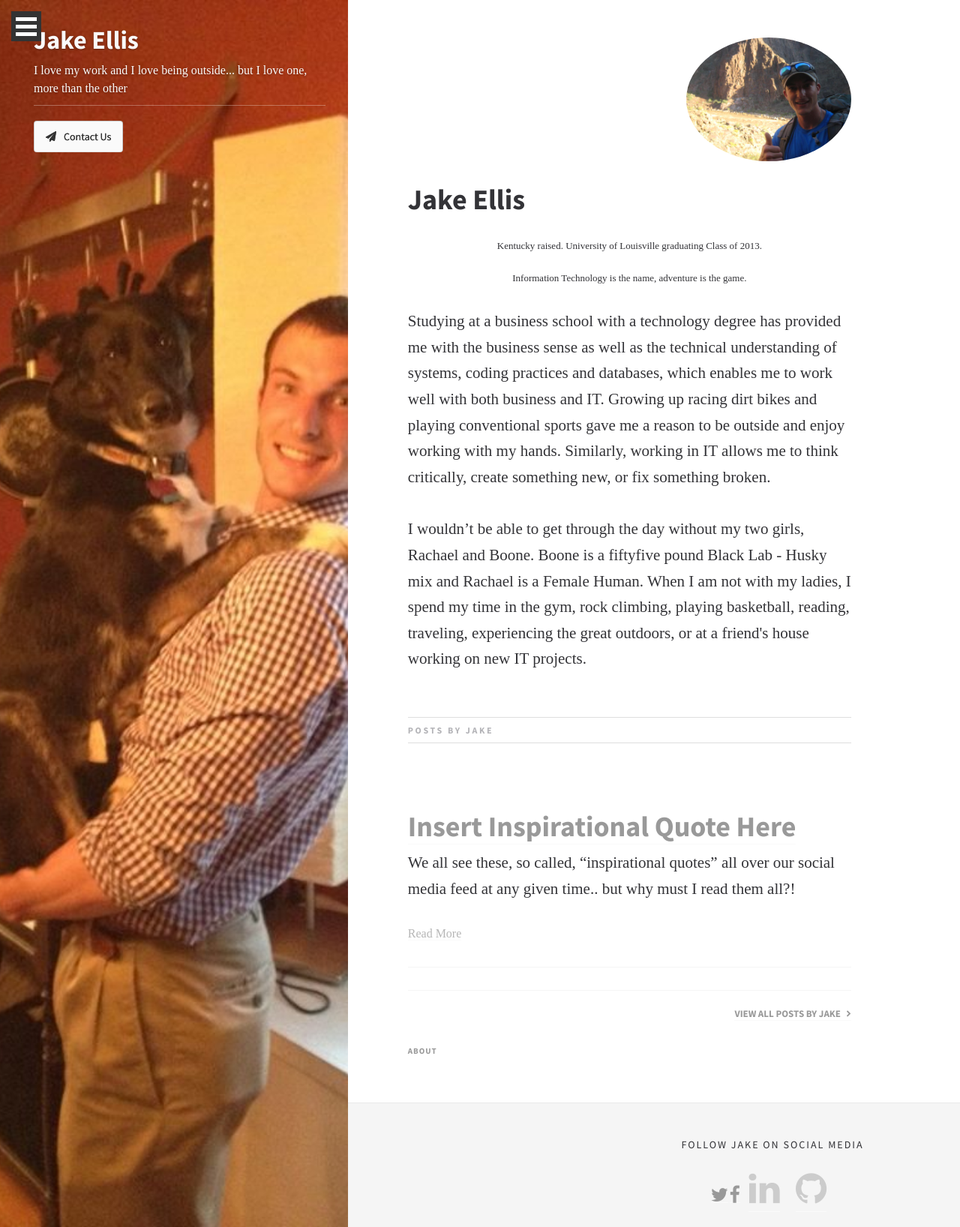
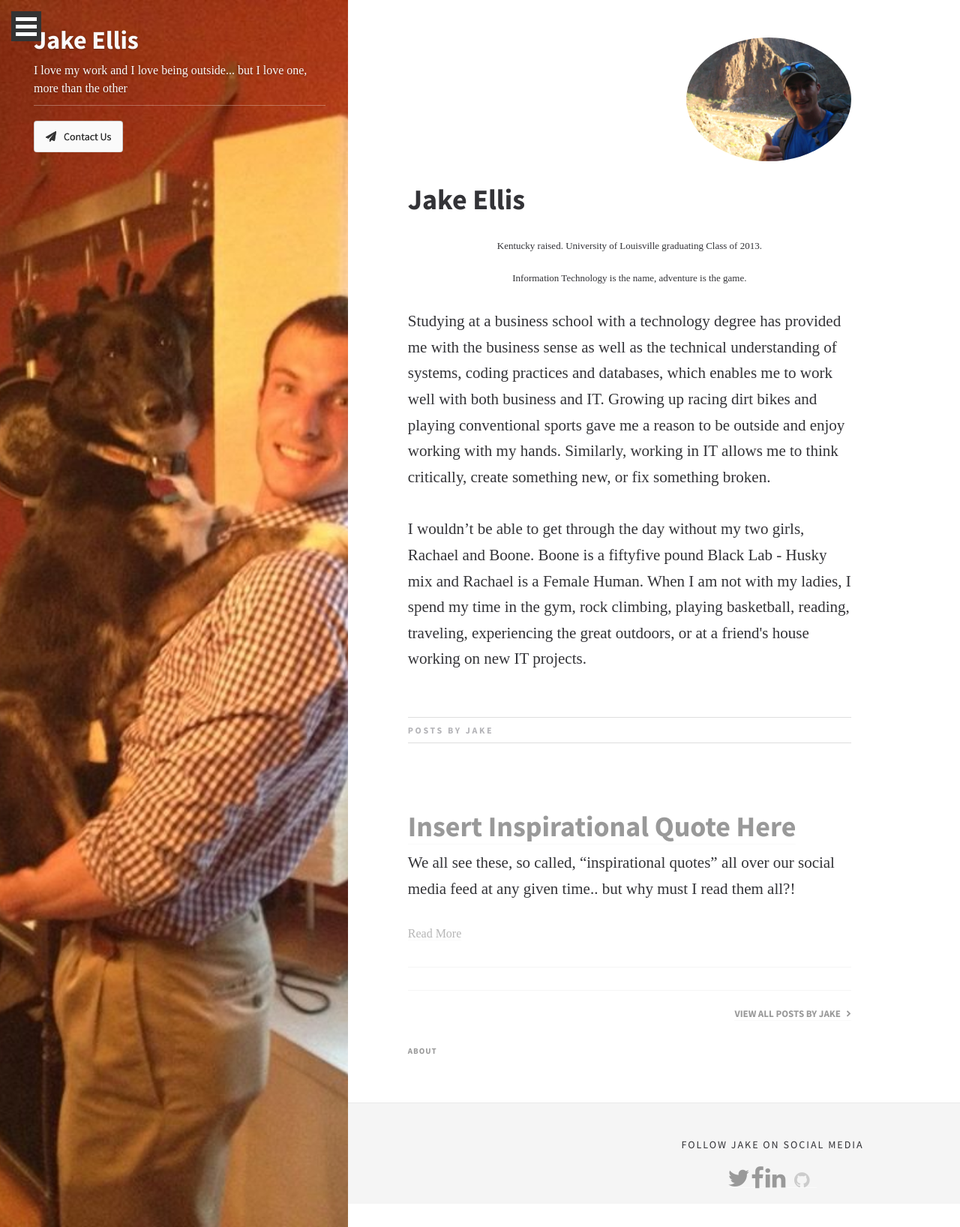
Before and after one commit to EJBlog/EJBlog.github.io, a Jekyll site: the page built from author_jake.html, in a window 1280 px wide. Shown: the whole page at 75% size. Built offline with Jekyll 4.4.1, drawn with Linux system fonts in a browser that asks for light colours; nearby versions of some CDN libraries; some web fonts are replaced.

Commit message:
Update author_jake.html

```diff
--- a/_layouts/author_jake.html
+++ b/_layouts/author_jake.html
@@ -146,10 +146,10 @@
                         <div class="social">
                             <p>Follow Jake On Social Media</a>
                             <div class="social-links">
-                                <a href="https://mobile.twitter.com/Jake_M_Ellis"><i class="fa fa-twitter fa-4x"></i></a>
-                                <a href="https://www.facebook.com/jellis918"><i class="fa fa-facebook fa-4x"></i></a>
-                                <a class="social-icon" href="https://www.linkedin.com/in/jacob-ellis-99062219"><i class="fa fa-linkedin fa-2x"></i></a>
-                                <a class="social-icon" href="https://github.com/JakeEllis"><i class="fa fa-github fa-2x"></i></a>
+                                <a href="https://mobile.twitter.com/Jake_M_Ellis"><i class="fa fa-twitter fa-5x"></i></a>
+                                <a href="https://www.facebook.com/jellis918"><i class="fa fa-facebook fa-5x"></i></a>
+                                <a href="https://www.linkedin.com/in/jacob-ellis-99062219"><i class="fa fa-linkedin fa-5x"></i></a>
+                                <a href="https://github.com/JakeEllis"><i class="social-icon fa fa-github"></i></a>
 
                             </div>
                         </div>
```
